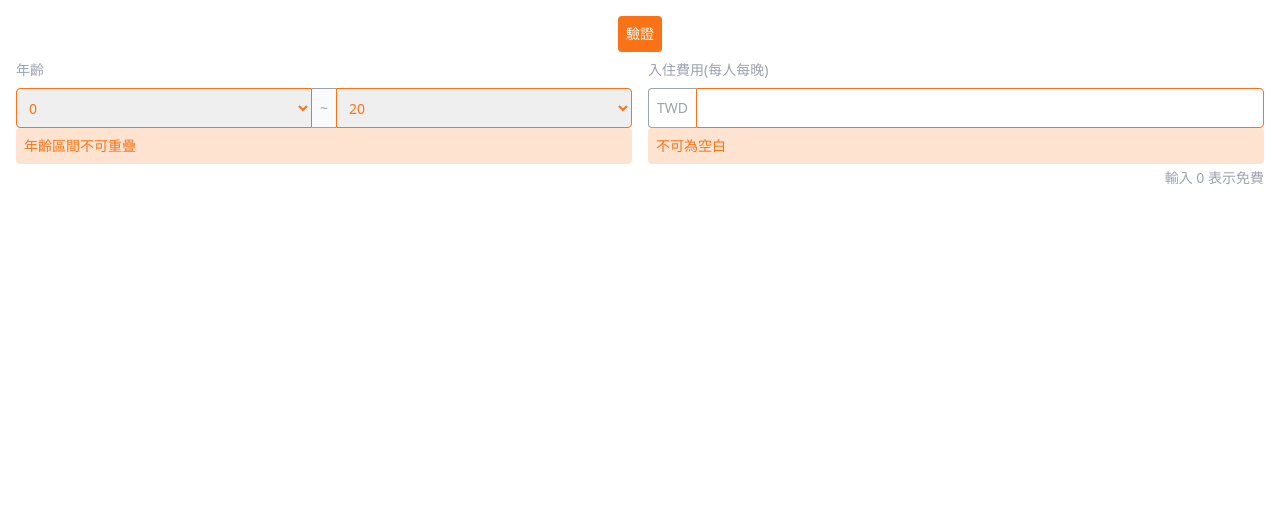
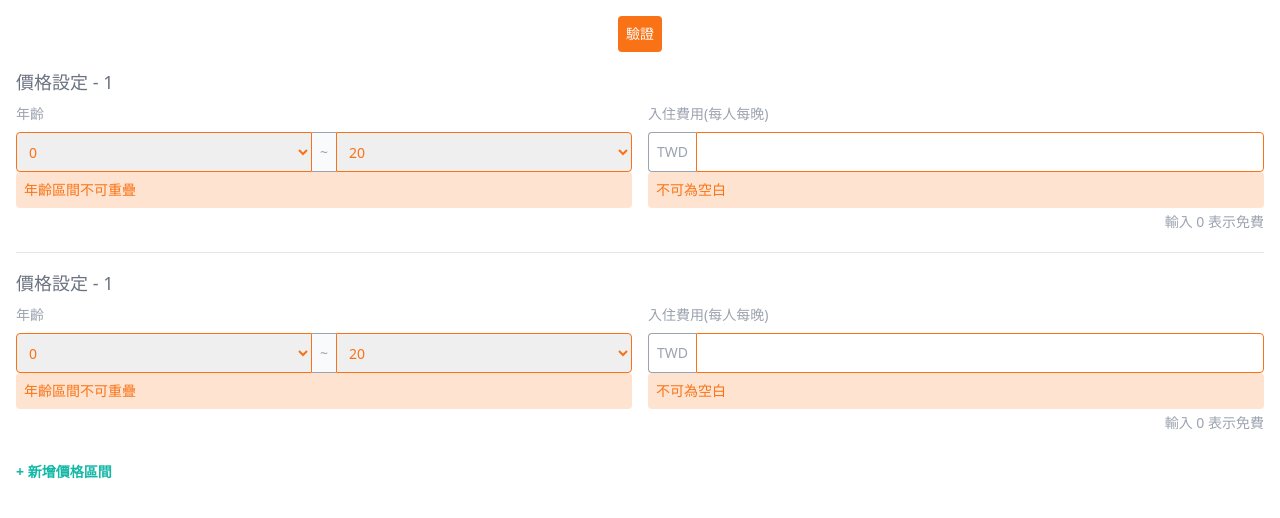
Before and after one commit to stranger583/form-validation, a React (Create React App) app: page / in a window 1280 px wide. Shown: the top 518 px of the page. Built offline with nearby package versions, Linux system fonts and the light colour scheme.

Commit message:
style:add AgeGroupPriceList component style

```diff
--- a/src/App.tsx
+++ b/src/App.tsx
@@ -1,16 +1,17 @@
 import React from 'react';
 import { Button } from './components/ui/button';
-import AgeGroupSelect from './components/age-group-select';
-import PriceInput from './components/price-input';
+import AgeGroupPriceList from './components/age-group-price-list';
+
 function App() {
   return (
-    <div className='w-vw h-dvh p-4 flex flex-col items-center max-w-screen-xl mx-auto'>
-      <Button variant='validation'>驗證</Button>
-      <div className='flex gap-4 w-full'>
-      <AgeGroupSelect></AgeGroupSelect>
-      <PriceInput></PriceInput>
+    <form className='w-vw h-dvh p-4 flex flex-col items-center max-w-screen-xl mx-auto'>
+      <Button type='submit' variant='validation'>驗證</Button>
+      <div className='w-full'>
+        <AgeGroupPriceList/>
+        <AgeGroupPriceList/>
       </div>
-    </div>
+      <Button type='button' variant='add' className=' self-start'>+ 新增價格區間</Button>
+    </form>
   );
 }
 
--- /dev/null
+++ b/src/components/age-group-price-list.tsx
@@ -0,0 +1,16 @@
+import AgeGroupSelect from '../components/age-group-select';
+import PriceInput from '../components/price-input';
+
+function AgeGroupPriceList() {
+  return (
+    <div className='border-b border-400 last:border-transparent w-full py-4'>
+        <div className='text-lg text-gray-500'>價格設定 - 1</div>
+        <div className='flex gap-4 w-full'>
+            <AgeGroupSelect></AgeGroupSelect>
+            <PriceInput></PriceInput>
+        </div>
+    </div>
+  )
+}
+
+export default AgeGroupPriceList
--- a/src/components/ui/button.tsx
+++ b/src/components/ui/button.tsx
@@ -11,7 +11,7 @@ export function Button({ children, variant = 'default', className, ...props }: B
         default:'text-sm rounded font-bold text-black-500 cursor-pointer',
         validation:'text-white bg-orange-500',
         remove:'text-orange-500 font-bold',
-        add:'text-green-500 py-2 px-0',
+        add:'text-teal-500 py-2 px-0 font-bold',
         disabled:'text-gray-500 py-2 px-0 cursor-not-allowed',
     }
   return (
--- a/src/components/ui/input.tsx
+++ b/src/components/ui/input.tsx
@@ -3,5 +3,5 @@ import { cN } from "../../libs/tw-marge";
 interface Props extends ComponentProps<"input"> {}
 
 export function Input({ className, ...props }: Props) {
-  return <input type="text" className={cN('size-full border p-2 border-gray-400', className)} {...props} />;
+  return <input type="text" className={cN('size-full border p-2 border-gray-400 outline-none', className)} {...props} />;
 }
```
